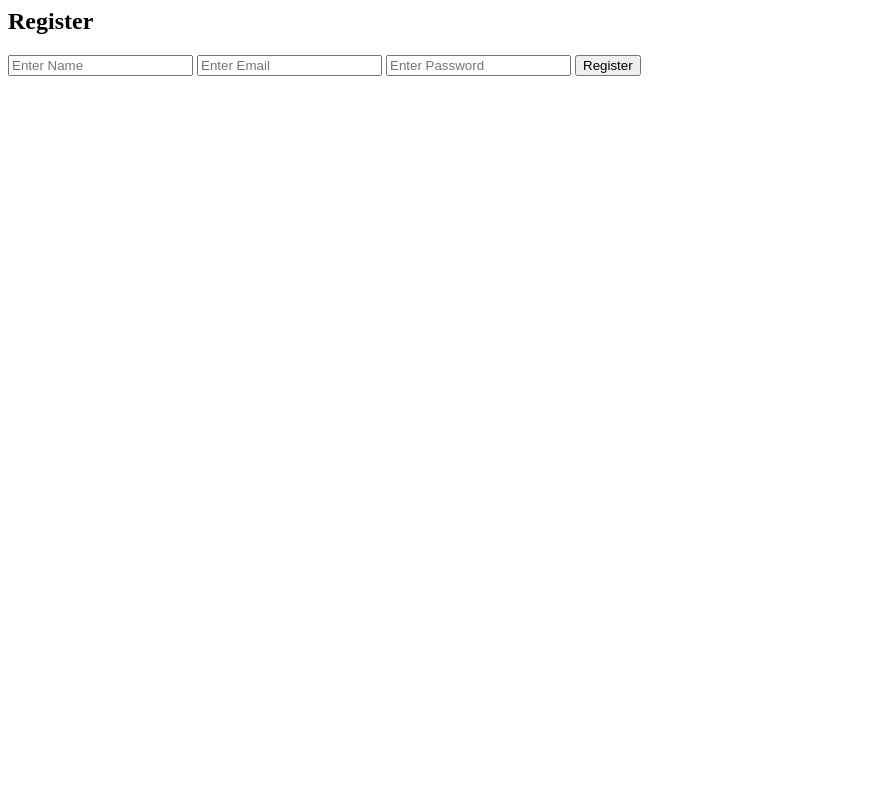
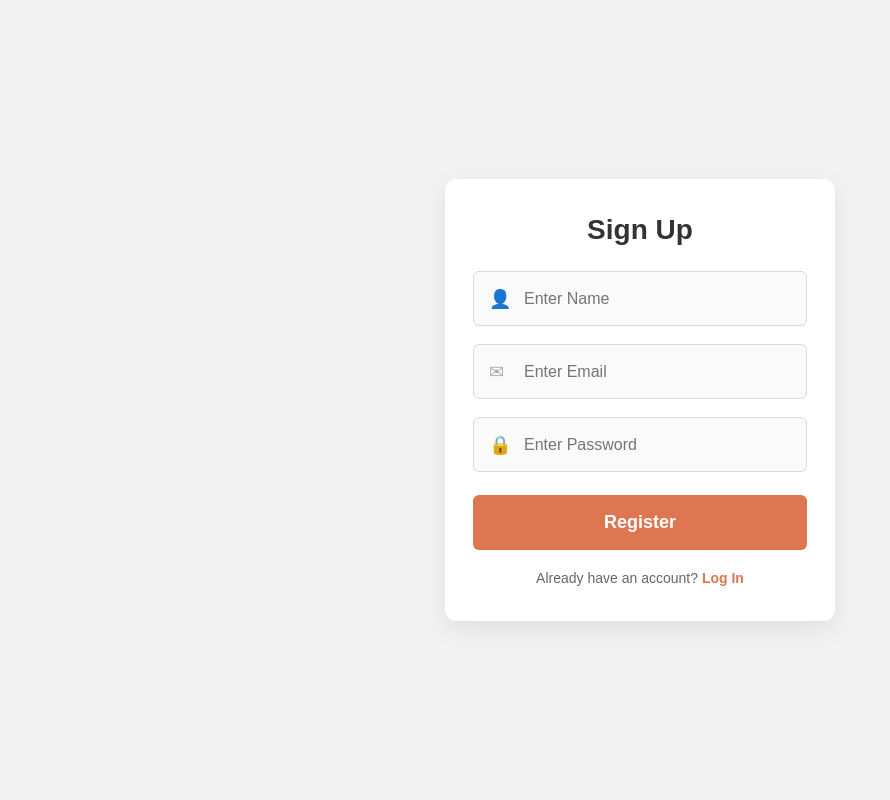
Before and after one commit to Pardeep-DS/Food_Ordering_Website, a PHP site: page /register.php in a window 1280 px wide. Shown: the whole page, without its empty margins (0-890 px from the left). Run offline with PHP 8.4, Linux system fonts and the light colour scheme.

Commit message:
Update register.php

```diff
--- a/register.php
+++ b/register.php
@@ -1,4 +1,5 @@
 <?php
+session_start();
 include 'includes/db.php';
 
 if(isset($_POST['register'])){
@@ -7,28 +8,203 @@ $name = $_POST['name'];
 $email = $_POST['email'];
 $password = $_POST['password'];
 
+/* Check if email already exists */
+
+$check = "SELECT * FROM users WHERE email='$email'";
+$check_result = $conn->query($check);
+
+if($check_result->num_rows > 0){
+
+$error = "This email is already registered.";
+
+}else{
+
 $sql = "INSERT INTO users(name,email,password)
 VALUES('$name','$email','$password')";
 
 if($conn->query($sql)){
-echo "Registration Successful";
+
+/* Get newly created user */
+
+$user_id = $conn->insert_id;
+
+/* Create session */
+
+$_SESSION['user_id'] = $user_id;
+$_SESSION['name'] = $name;
+
+/* Redirect to homepage */
+
+header("Location: index.php");
+exit();
+
 }else{
-echo "Error";
+
+$error = "Registration failed. Please try again.";
+
+}
+
 }
 
 }
 ?>
 
-<h2>Register</h2>
+<!DOCTYPE html>
+<html lang="en">
+<head>
+<meta charset="UTF-8">
+<title>Customer Sign Up</title>
+
+<link rel="stylesheet" href="css/style.css">
+
+<style>
+
+*{
+margin:0;
+padding:0;
+box-sizing:border-box;
+font-family:Arial, Helvetica, sans-serif;
+}
+
+body{
+min-height:100vh;
+display:flex;
+justify-content:center;
+align-items:center;
+background:#f2f2f2;
+}
+
+.register-wrapper{
+width:100%;
+max-width:430px;
+padding:20px;
+}
+
+.register-box{
+background:#ffffff;
+border-radius:12px;
+padding:35px 28px;
+box-shadow:0 8px 25px rgba(0,0,0,0.08);
+text-align:center;
+}
+
+.register-title{
+font-size:28px;
+font-weight:bold;
+color:#333;
+margin-bottom:25px;
+}
+
+.input-group{
+position:relative;
+margin-bottom:18px;
+}
+
+.input-group input{
+width:100%;
+height:55px;
+border:1px solid #d9d9d9;
+border-radius:6px;
+padding:0 16px 0 50px;
+font-size:16px;
+outline:none;
+background:#fafafa;
+}
+
+.input-group input:focus{
+border-color:#de7652;
+background:#fff;
+}
+
+.icon{
+position:absolute;
+left:16px;
+top:50%;
+transform:translateY(-50%);
+font-size:18px;
+color:#aaa;
+}
+
+.register-btn{
+width:100%;
+height:55px;
+border:none;
+border-radius:6px;
+background:#de7652;
+color:#fff;
+font-size:18px;
+font-weight:bold;
+cursor:pointer;
+margin-top:5px;
+}
+
+.register-btn:hover{
+background:#c96443;
+}
+
+.error{
+margin-top:14px;
+color:red;
+font-size:14px;
+}
+
+.login-text{
+margin-top:20px;
+font-size:14px;
+color:#666;
+}
+
+.login-text a{
+color:#de7652;
+text-decoration:none;
+font-weight:bold;
+}
+
+</style>
+</head>
+
+<body>
+
+<div class="register-wrapper">
+
+<div class="register-box">
+
+<h2 class="register-title">Sign Up</h2>
 
 <form method="POST">
 
+<div class="input-group">
+<span class="icon">👤</span>
 <input type="text" name="name" placeholder="Enter Name" required>
+</div>
 
+<div class="input-group">
+<span class="icon">✉</span>
 <input type="email" name="email" placeholder="Enter Email" required>
+</div>
 
+<div class="input-group">
+<span class="icon">🔒</span>
 <input type="password" name="password" placeholder="Enter Password" required>
+</div>
 
-<button type="submit" name="register">Register</button>
+<button type="submit" name="register" class="register-btn">Register</button>
 
 </form>
+
+<?php
+if(isset($error)){
+echo "<p class='error'>$error</p>";
+}
+?>
+
+<div class="login-text">
+Already have an account? <a href="login.php">Log In</a>
+</div>
+
+</div>
+
+</div>
+
+</body>
+</html>
```
